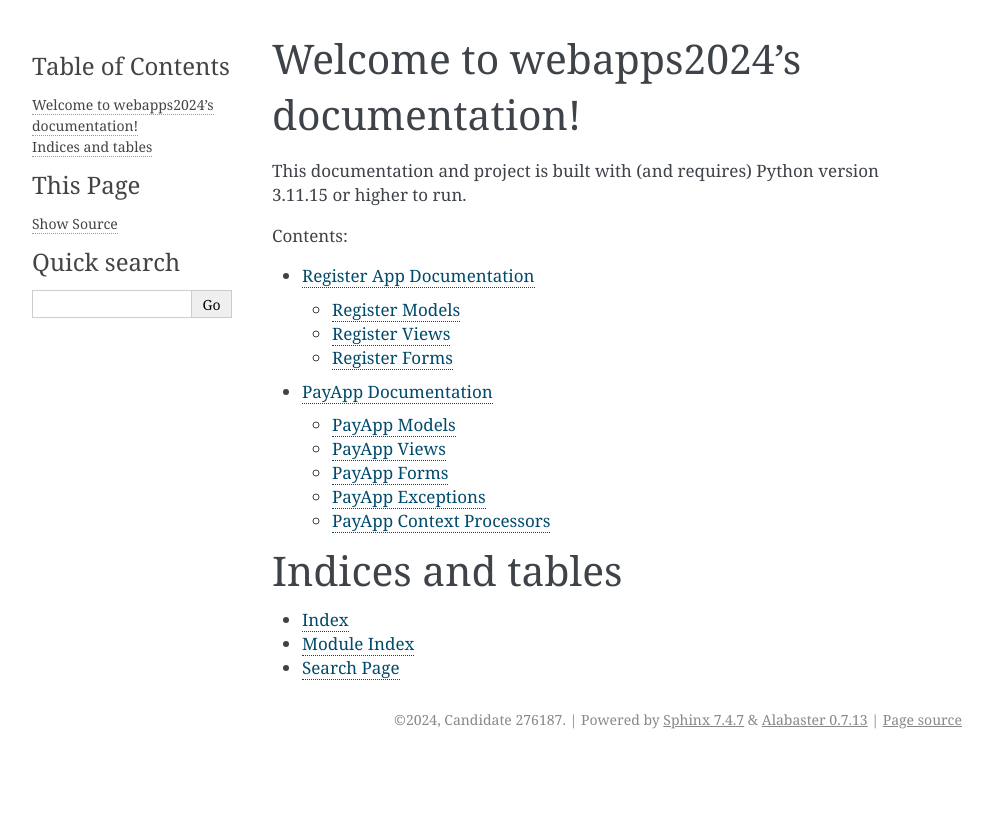
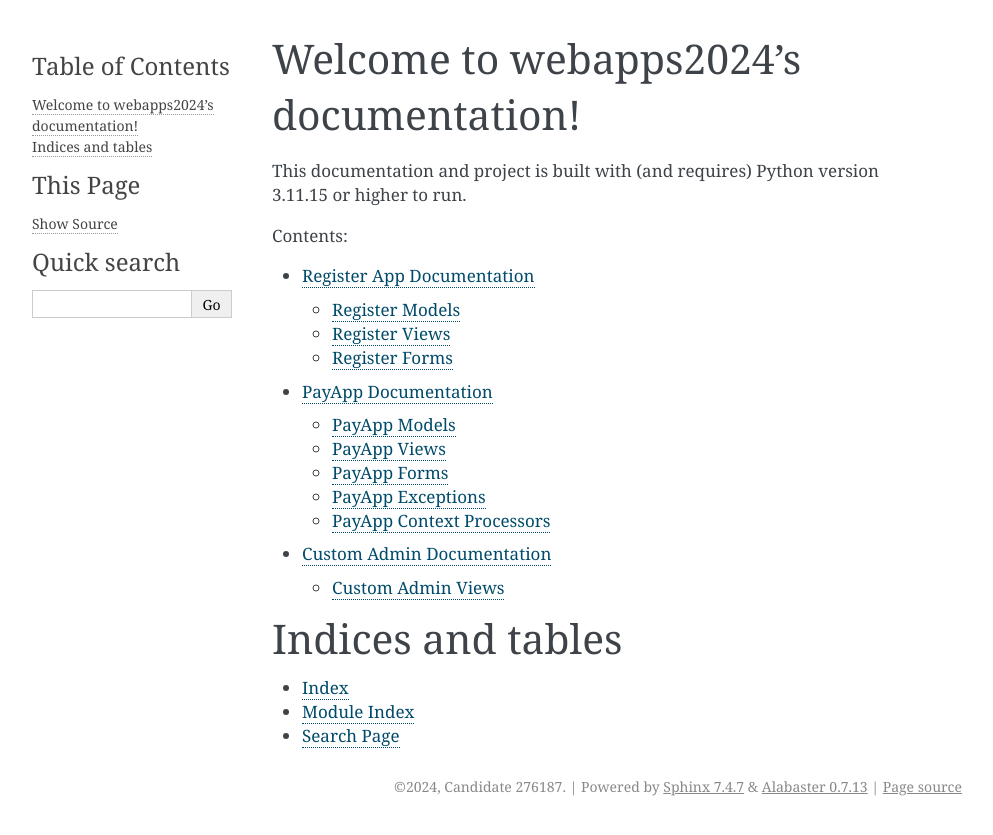
Before and after one commit to tnaccarato/Fakepal, a Sphinx documentation site: the page built from docs/source/index.rst, in a window 1280 px wide. Shown: the top 835 px of the page, without its empty margins (148-1141 px from the left). Built offline with Sphinx 7.4.7, drawn with Linux system fonts in a browser that asks for light colours.

Commit message:
Add custom_admin docs

```diff
--- /dev/null
+++ b/docs/source/custom_admin.rst
@@ -0,0 +1,9 @@
+Custom Admin Documentation
+==========================
+
+Overview of the Custom Admin application.
+
+.. toctree::
+   :maxdepth: 2
+
+   custom_admin_views
--- /dev/null
+++ b/docs/source/custom_admin_views.rst
@@ -0,0 +1,7 @@
+Custom Admin Views
+=============
+
+.. automodule:: custom_admin.views
+   :members:
+   :undoc-members:
+   :show-inheritance:
--- a/docs/source/index.rst
+++ b/docs/source/index.rst
@@ -13,6 +13,7 @@ This documentation and project is built with (and requires) Python version |pyth
 
    register
    payapp
+   custom_admin
 
 
 
```
